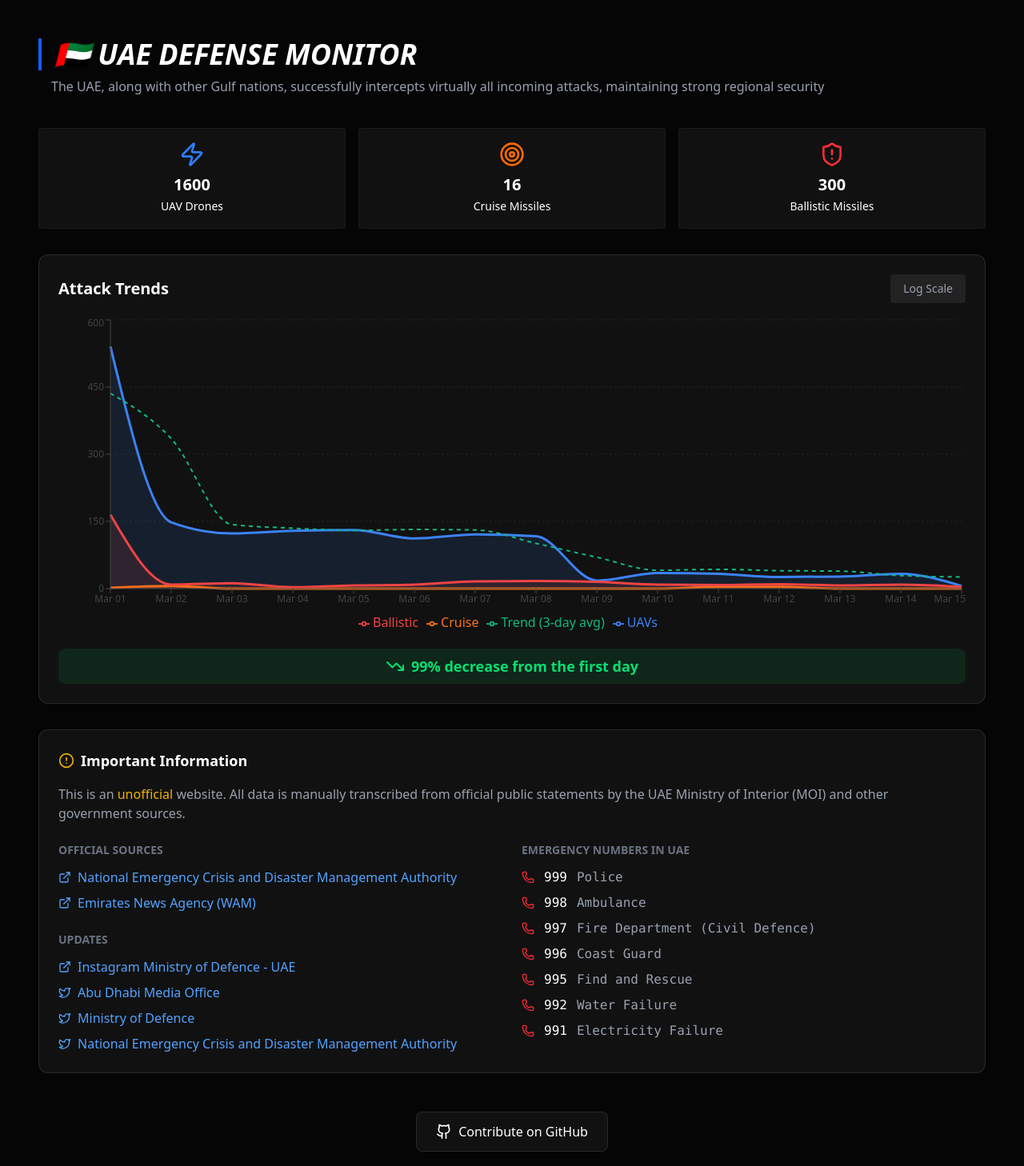
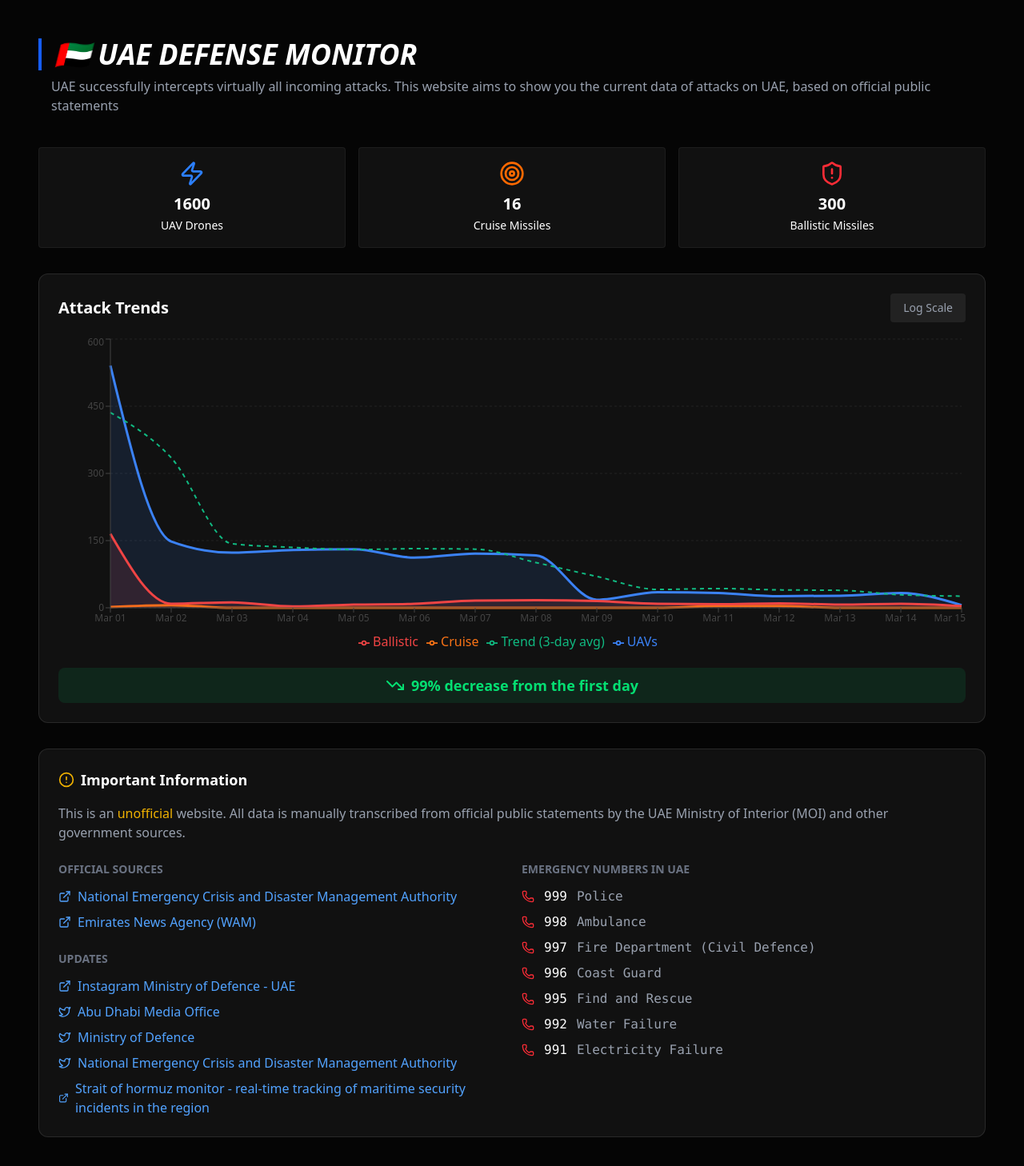
Before and after one commit to pvgomes/uae-attacks-monitor, a React (Vite) app: page / in a window 1280 px wide. Shown: the top 1458 px of the page at 80% size. Built offline with nearby package versions, Linux system fonts and the light colour scheme.

Commit message:
add Strait of hormuz monitoring

```diff
--- a/src/App.tsx
+++ b/src/App.tsx
@@ -49,7 +49,7 @@ export default function App() {
           🇦🇪 UAE Defense Monitor
         </h1>
         <p className="mt-2 text-sm md:text-base text-gray-400 pl-4">
-          The UAE, along with other Gulf nations, successfully intercepts virtually all incoming attacks, maintaining strong regional security
+          UAE successfully intercepts virtually all incoming attacks. This website aims to show you the current data of attacks on UAE, based on official public statements
         </p>
         <p className="sr-only">
           Dubai & Abu Dhabi Security Dashboard. Real-time monitoring of UAV drone attacks, cruise missiles, and ballistic missile interceptions in United Arab Emirates
@@ -174,6 +174,10 @@ export default function App() {
                 <Twitter size={16} />
                 National Emergency Crisis and Disaster Management Authority
               </a>
+              <a href="https://hormuzstraitmonitor.com/" target="_blank" rel="noopener noreferrer" className="flex items-center gap-2 text-blue-400 hover:text-blue-300">
+                <ExternalLink size={16} />
+                Strait of hormuz monitor - real-time tracking of maritime security incidents in the region
+              </a>
             </div>
           </div>
 
```
